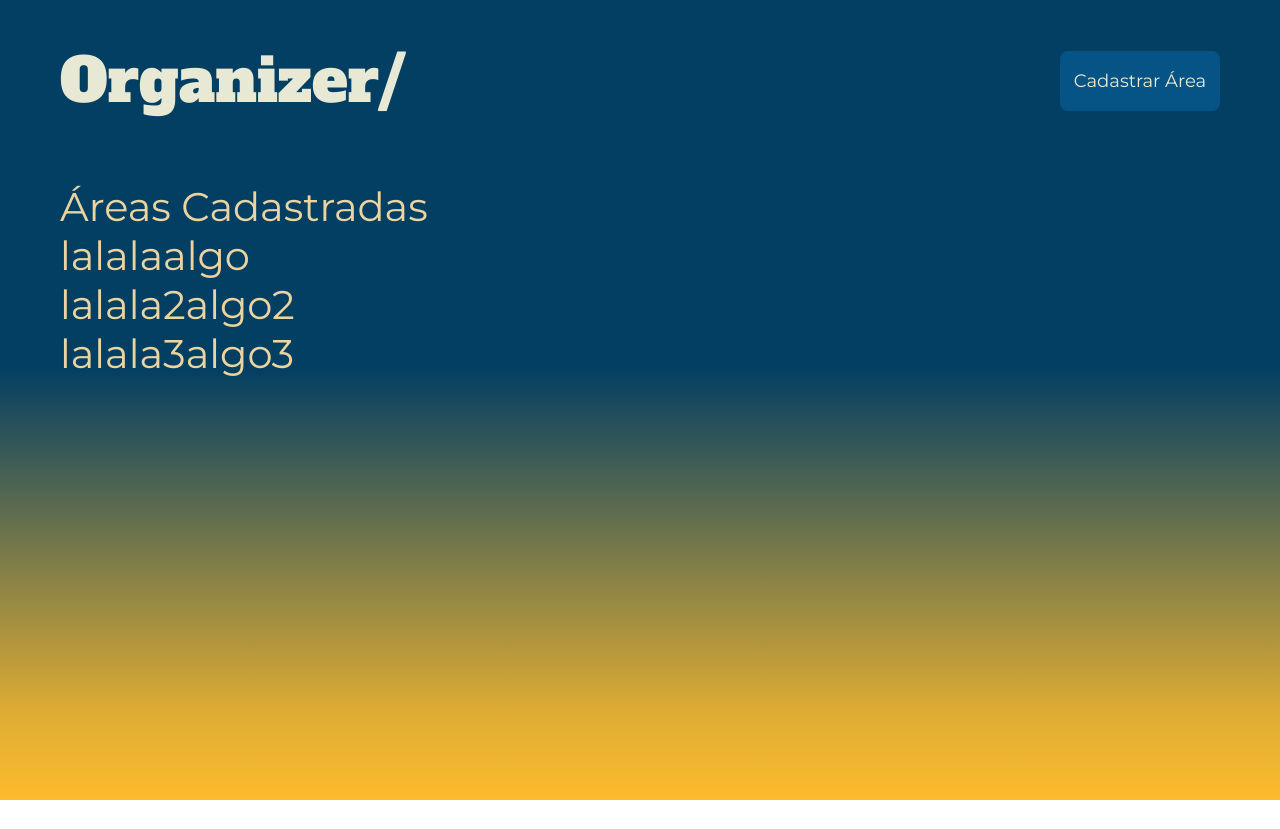
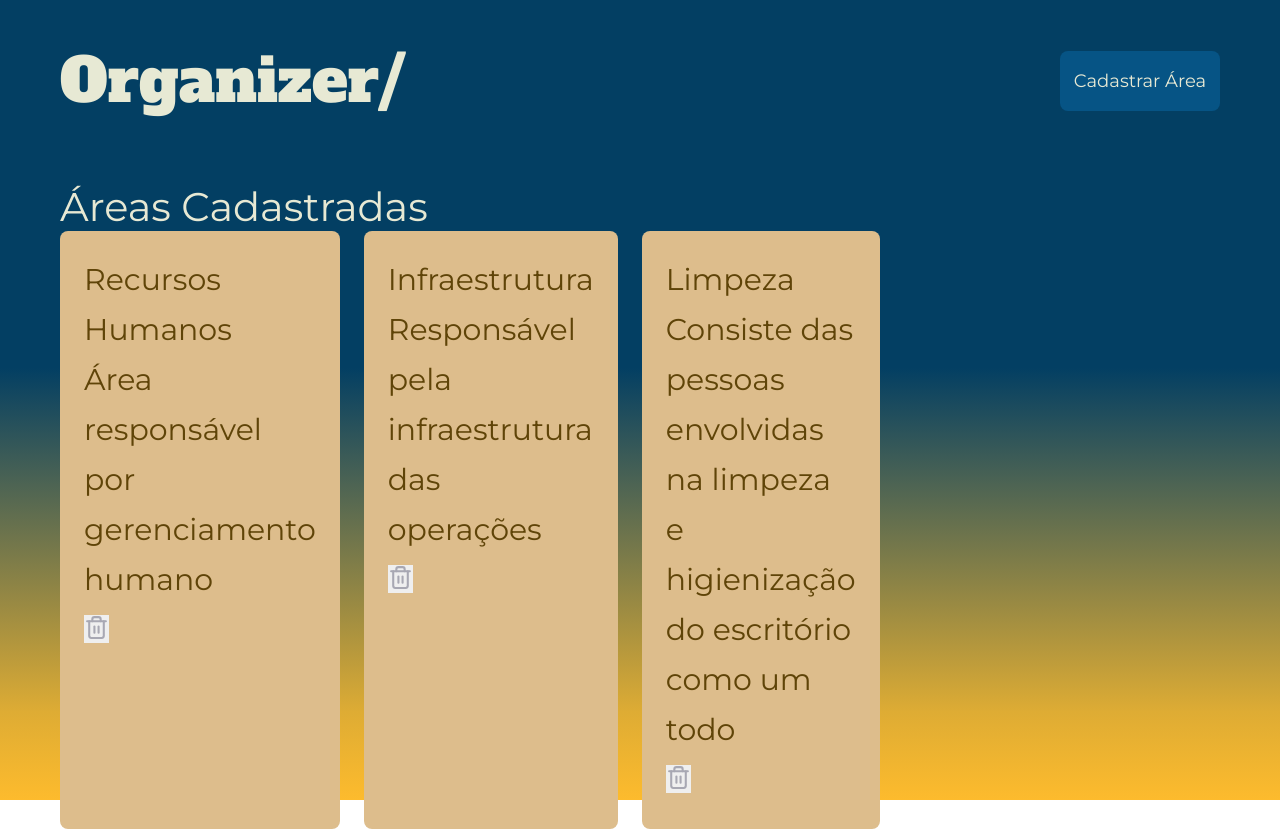
Before and after one commit to am-arcanjo/STGCase, a React (Create React App) app in the folder Frontend/stage-case/: page /lobby in a window 1280 px wide. Before the commit the page ends 800 px from the top, so only its background shows below. Built offline with nearby package versions, Linux system fonts and the light colour scheme.

Commit message:
ajustes lobby

```diff
--- a/Frontend/stage-case/src/pages/Lobby/index.js
+++ b/Frontend/stage-case/src/pages/Lobby/index.js
@@ -1,24 +1,54 @@
 import React, { useState } from 'react';
 import {Link, useNavigate} from 'react-router-dom';
+import { FiTrash2 } from 'react-icons/fi';
 
 import './style.css';
 const mockData = [
   {
-    areaName: 'lalala',
-    areaDescription: 'algo'
+    areaName: 'Recursos Humanos',
+    areaDescription: 'Área responsável por gerenciamento humano'
   },
   {
-    areaName: 'lalala2',
-    areaDescription: 'algo2'
+    areaName: 'Infraestrutura',
+    areaDescription: 'Responsável pela infraestrutura das operações'
   },
   {
-    areaName: 'lalala3',
-    areaDescription: 'algo3'
+    areaName: 'Limpeza',
+    areaDescription: 'Consiste das pessoas envolvidas na limpeza e higienização do escritório como um todo'
   }
 ];
 
+function Lobby() {
 
-function Lobby() {
+  // async function handleDeleteArea(id) {
+//   try {
+//       await api.delete(`area/${id}`, {
+//       });
+
+//       setArea(area.filter(area => area.id !== id));
+
+//   } catch (err) {
+//       alert('Erro ao deletar Área, tente novamente.');
+//   }
+// }
+
+// const [areas, setAreas] = useState([]);
+
+// const navigate = useNavigate();
+
+// const areaId = localStorage.getItem('areaId');
+// const areaName = localStorage.getItem('areaName');
+
+// useEffect(() => {
+//     api.get('profile', {
+//         headers: {
+//             Authorization: areaId,
+//         }
+//     }).then(response => {
+//         setAreas(response.data);
+//     })
+// }, [areaId]);
+
   return (
     <div className="Background-layer">
     <div>
@@ -30,18 +60,21 @@ function Lobby() {
       </header>
     </div>
       Áreas Cadastradas
-      <div>
+      <ul className="Card">
         {mockData.map(area => {
-          return <div className="Card">
-            <span>
+          return <li>
+            <p>
               {area.areaName}
-            </span>
-            <span>
+            </p>
+            <p>
               {area.areaDescription}
-            </span>
-          </div>
+            </p>
+            <button /*onClick={() => handleDeleteArea(area.id)}*/ type="button">
+                        <FiTrash2 size={25} color="#a8a8b3"/>
+            </button>
+          </li>
         })}
-      </div>
+      </ul>
     </div>
   );
 }
--- a/Frontend/stage-case/src/pages/Lobby/style.css
+++ b/Frontend/stage-case/src/pages/Lobby/style.css
@@ -9,7 +9,7 @@
 
 .Header {
   background: #033f63;
-  color: #e7e9d4;;
+  color: #e7e9d4;
   font-family: 'Alfa Slab One', serif;
   font-size: 60px;
   text-align: left;
@@ -26,7 +26,7 @@
   height: 100vh;
   background: rgb(253,187,45);
   background: linear-gradient(0deg, rgba(253,187,45,1) 0%, rgba(222,172,52,1) 11%, rgba(3,63,99,1) 54%);
-  color: rgb(235, 212, 159);
+  color: #e7e9d4;
   font-family: 'Montserrat', serif;
   font-size: 40px;
   text-align: left;
@@ -40,7 +40,7 @@
   background: #065485;
   border: 0;
   border-radius: 8px;
-    color:  #e7e9d4;;
+  color:  #e7e9d4;
   font-weight: 700px;
   text-align: center;
   text-decoration: none;
@@ -51,5 +51,30 @@
 }
 
 .Card {
+  font-size: 30px;
+  color:#e7e9d4;
+  width: 600px;
+  height: 300px;
+  position: relative;
+  line-height: 50px;
+  display: grid;
+  grid-template-columns: repeat(4, 2fr);
+  grid-gap: 24px;
+  list-style: none;
+}
 
+.Card li {
+  background: #ddbd8c;
+  color: rgb(95, 68, 8);
+  padding: 24px;
+  border-radius: 8px;
+  position: relative;
 }
+
+.pagination a {
+  border-radius: 5px;
+}
+
+.pagination a.active {
+  border-radius: 5px;
+}
```
Also changed, not shown: 1 other file (tests, documents, lock files or other folders). Lines whose indentation alone changed are shown as unchanged.
